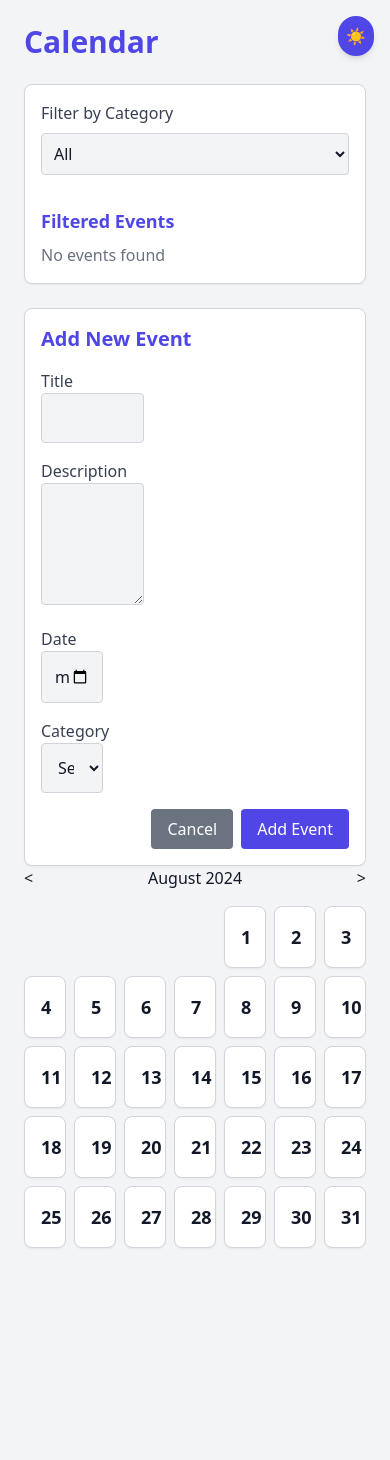
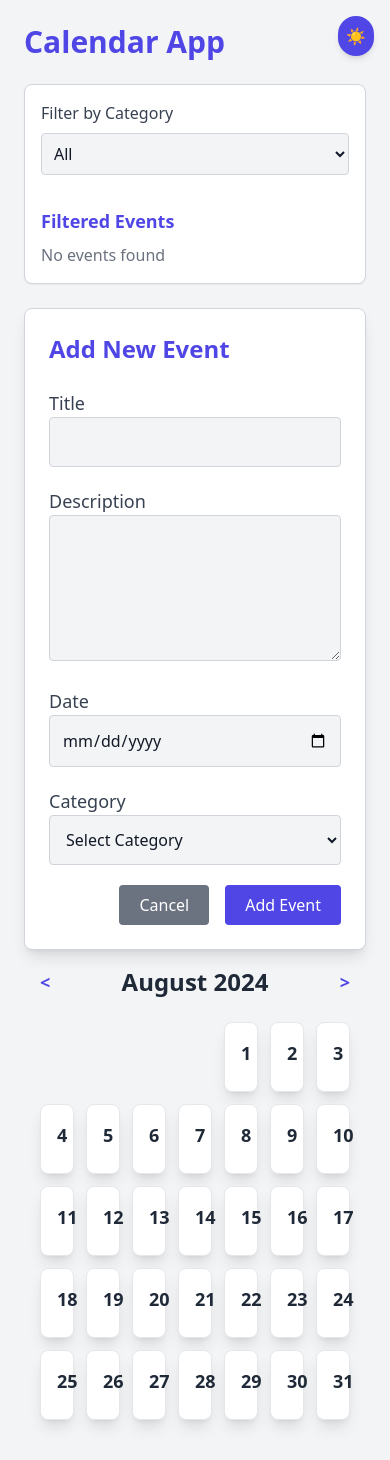
Before and after one commit to Nitesh-18/calendar-app-react, a React (Vite) app: page / in a window 390 px wide. Before the commit the page ends 1272 px from the top, so only its background shows below. Built offline with nearby package versions, Linux system fonts and the light colour scheme.

Commit message:
"Refactor Calendar and EventForm components: updated styles, layout, and formatting"

```diff
--- a/src/components/Calendar.jsx
+++ b/src/components/Calendar.jsx
@@ -1,6 +1,5 @@
 import React, { useState } from "react";
 import useEventContext from "../hooks/useEventContext";
-import { Link } from "react-router-dom";
 import EventForm from "./EventForm";
 
 function Calendar() {
@@ -32,7 +31,7 @@ function Calendar() {
   };
 
   const handleDelete = (eventId) => {
-    if (window.confirm("Are you sure to delete the event?")) {
+    if (window.confirm("Are you sure you want to delete this event?")) {
       deleteEvent(eventId);
     }
   };
@@ -44,20 +43,30 @@ function Calendar() {
   const days = Array.from({ length: daysInMonth }, (_, i) => i + 1);
 
   return (
-    <div className="calendar-container">
-      <div className="calendar-header flex justify-between items-center mb-4">
-        <button onClick={handlePrevMonth}>&lt;</button>
-        <h2>
+    <div className="calendar-container p-4">
+      <div className="calendar-header flex justify-between items-center mb-6">
+        <button
+          onClick={handlePrevMonth}
+          className="text-lg font-bold text-primary transition-transform transform hover:scale-110"
+        >
+          &lt;
+        </button>
+        <h2 className="text-2xl font-semibold text-gray-800 dark:text-gray-200">
           {currentDate.toLocaleString("default", { month: "long" })}{" "}
           {currentDate.getFullYear()}
         </h2>
-        <button onClick={handleNextMonth}>&gt;</button>
+        <button
+          onClick={handleNextMonth}
+          className="text-lg font-bold text-primary transition-transform transform hover:scale-110"
+        >
+          &gt;
+        </button>
       </div>
-      <div className="calendar grid grid-cols-7 gap-2">
+      <div className="calendar grid grid-cols-7 gap-3 animate-fade-in">
         {Array(firstDayOfMonth)
           .fill(null)
           .map((_, index) => (
-            <div key={index}></div>
+            <div key={index} className="calendar-placeholder"></div>
           ))}
         {days.map((day) => {
           const dayEvents = events.filter((event) => {
@@ -72,35 +81,32 @@ function Calendar() {
           return (
             <div
               key={day}
-              className="calendar-day p-4 bg-white dark:bg-darkBg border border-gray-300 dark:border-gray-700 rounded-lg shadow-sm relative"
+              className="calendar-day p-4 bg-white dark:bg-darkBg border border-gradient shadow-lg rounded-lg hover:shadow-xl transition-shadow duration-300 relative"
             >
-              <div className="date text-lg font-semibold">{day}</div>
+              <div className="date text-lg font-semibold text-gray-800 dark:text-gray-200 mb-2">
+                {day}
+              </div>
               {dayEvents.map((event) => (
-                <div key={event.id} className="event mt-2">
-                  <div className="event-title text-xs md:text-sm truncate">
+                <div
+                  key={event.id}
+                  className="event p-2 mt-2 bg-blue-100 dark:bg-blue-800 text-xs md:text-sm truncate rounded-md shadow-inner transition-transform transform hover:scale-105"
+                >
+                  <div className="event-title font-medium text-gray-800 dark:text-gray-200">
                     {event.title}
                   </div>
-                  <div className="event-icons flex justify-between">
-                    <a
-                      href="#"
-                      onClick={(e) => {
-                        e.preventDefault();
-                        handleEdit(event);
-                      }}
-                      className="text-blue-500"
+                  <div className="event-icons flex justify-end mt-1 space-x-2">
+                    {/* <button
+                      onClick={() => handleEdit(event)}
+                      className="text-blue-500 hover:text-blue-700 dark:hover:text-blue-300 transition-colors"
                     >
                       ✏️
-                    </a>
-                    <a
-                      href="#"
-                      onClick={(e) => {
-                        e.preventDefault();
-                        handleDelete(event.id);
-                      }}
-                      className="text-red-500"
+                    </button>
+                    <button
+                      onClick={() => handleDelete(event.id)}
+                      className="text-red-500 hover:text-red-700 dark:hover:text-red-300 transition-colors"
                     >
                       🗑️
-                    </a>
+                    </button> */}
                   </div>
                 </div>
               ))}
@@ -109,7 +115,7 @@ function Calendar() {
         })}
       </div>
       {editEvent && (
-        <div className="fixed inset-0 bg-gray-800 bg-opacity-50 flex items-center justify-center z-50">
+        <div className="fixed inset-0 bg-gray-800 bg-opacity-50 flex items-center justify-center z-50 animate-fade-in">
           <EventForm
             eventToEdit={editEvent}
             onClose={() => setEditEvent(null)}
--- a/src/components/EventForm.jsx
+++ b/src/components/EventForm.jsx
@@ -39,22 +39,21 @@ function EventForm({ eventToEdit, onClose }) {
     onClose();
   };
 
-  // Determine form size based on whether it's editing or adding
-  const formSizeClass = eventToEdit ? "w-3/3" : "w-1/3";
-  const dateCategorySizeClass = eventToEdit ? "w-2/3" : "w-1/5";
+  const formSizeClass = eventToEdit ? "w-full" : "w-full lg:w-1/2";
+  const dateCategorySizeClass = eventToEdit ? "w-full" : "w-full lg:w-1/3";
 
   return (
     <form
       onSubmit={handleSubmit}
-      className="p-4 bg-white dark:bg-darkBg border border-gray-300 dark:border-gray-700 rounded-lg shadow-sm"
+      className="p-6 bg-white dark:bg-darkBg border border-gray-300 dark:border-gray-700 rounded-lg shadow-lg"
     >
-      <h2 className="text-xl font-semibold mb-4 text-primary dark:text-primary">
+      <h2 className="text-2xl font-semibold mb-6 text-primary dark:text-primary">
         {eventToEdit ? "Edit Event" : "Add New Event"}
       </h2>
-      <div className={`mb-4 ${formSizeClass}`}>
+      <div className={`mb-5 ${formSizeClass}`}>
         <label
           htmlFor="title"
-          className="block text-gray-700 dark:text-gray-300"
+          className="block text-lg font-medium text-gray-700 dark:text-gray-300"
         >
           Title
         </label>
@@ -63,13 +62,13 @@ function EventForm({ eventToEdit, onClose }) {
           id="title"
           value={title}
           onChange={(e) => setTitle(e.target.value)}
-          className="w-full p-3 border border-gray-300 dark:border-gray-700 rounded bg-gray-100 dark:bg-gray-800"
+          className="w-full p-3 border border-gray-300 dark:border-gray-700 rounded bg-gray-100 dark:bg-gray-800 text-gray-900 dark:text-gray-100"
         />
       </div>
-      <div className={`mb-4 ${formSizeClass}`}>
+      <div className={`mb-5 ${formSizeClass}`}>
         <label
           htmlFor="description"
-          className="block text-gray-700 dark:text-gray-300"
+          className="block text-lg font-medium text-gray-700 dark:text-gray-300"
         >
           Description
         </label>
@@ -77,14 +76,14 @@ function EventForm({ eventToEdit, onClose }) {
           id="description"
           value={description}
           onChange={(e) => setDescription(e.target.value)}
-          className="w-full p-3 border border-gray-300 dark:border-gray-700 rounded bg-gray-100 dark:bg-gray-800"
-          rows="4"
+          className="w-full p-3 border border-gray-300 dark:border-gray-700 rounded bg-gray-100 dark:bg-gray-800 text-gray-900 dark:text-gray-100"
+          rows="5"
         />
       </div>
-      <div className={`mb-4 ${dateCategorySizeClass}`}>
+      <div className={`mb-5 ${dateCategorySizeClass}`}>
         <label
           htmlFor="date"
-          className="block text-gray-700 dark:text-gray-300"
+          className="block text-lg font-medium text-gray-700 dark:text-gray-300"
         >
           Date
         </label>
@@ -93,13 +92,13 @@ function EventForm({ eventToEdit, onClose }) {
           id="date"
           value={date}
           onChange={(e) => setDate(e.target.value)}
-          className="w-full p-3 border border-gray-300 dark:border-gray-700 rounded bg-gray-100 dark:bg-gray-800"
+          className="w-full p-3 border border-gray-300 dark:border-gray-700 rounded bg-gray-100 dark:bg-gray-800 text-gray-900 dark:text-gray-100"
         />
       </div>
-      <div className={`mb-4 ${dateCategorySizeClass}`}>
+      <div className={`mb-5 ${dateCategorySizeClass}`}>
         <label
           htmlFor="category"
-          className="block text-gray-700 dark:text-gray-300"
+          className="block text-lg font-medium text-gray-700 dark:text-gray-300"
         >
           Category
         </label>
@@ -107,24 +106,24 @@ function EventForm({ eventToEdit, onClose }) {
           id="category"
           value={category}
           onChange={(e) => setCategory(e.target.value)}
-          className="w-full p-3 border border-gray-300 dark:border-gray-700 rounded bg-gray-100 dark:bg-gray-800"
+          className="w-full p-3 border border-gray-300 dark:border-gray-700 rounded bg-gray-100 dark:bg-gray-800 text-gray-900 dark:text-gray-100"
         >
           <option value="">Select Category</option>
           <option value="Work">Work</option>
           <option value="Personal">Personal</option>
         </select>
       </div>
-      <div className="flex justify-end">
+      <div className="flex justify-end space-x-4">
         <button
           type="button"
           onClick={onClose}
-          className="bg-gray-500 text-white px-4 py-2 rounded hover:bg-gray-600 dark:hover:bg-gray-700 mr-2"
+          className="bg-gray-500 text-white px-5 py-2 rounded hover:bg-gray-600 dark:hover:bg-gray-700 transition-all duration-300 ease-in-out"
         >
           Cancel
         </button>
         <button
           type="submit"
-          className="bg-primary text-white px-4 py-2 rounded hover:bg-blue-700 dark:hover:bg-blue-600"
+          className="bg-primary text-white px-5 py-2 rounded hover:bg-blue-700 dark:hover:bg-blue-600 transition-all duration-300 ease-in-out"
         >
           {eventToEdit ? "Save Changes" : "Add Event"}
         </button>
--- a/src/pages/CalendarPage.jsx
+++ b/src/pages/CalendarPage.jsx
@@ -8,7 +8,7 @@ function CalendarPage() {
   return (
     <div className="container mx-auto p-6">
       <h1 className="text-3xl font-bold mb-6 text-primary dark:text-primary">
-        Calendar
+        Calendar App
       </h1>
       <EventFilter />
       <EventForm />
```
